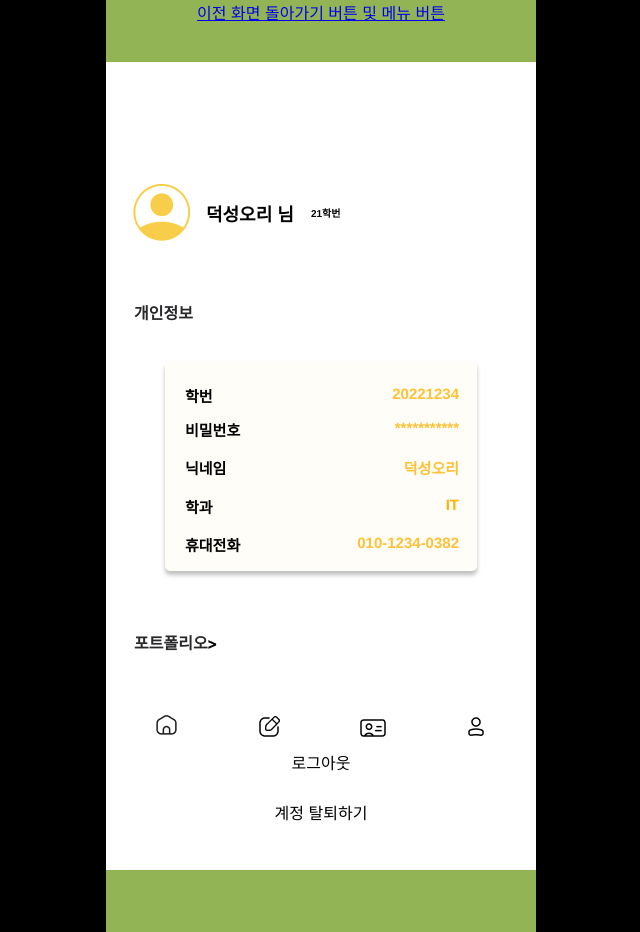
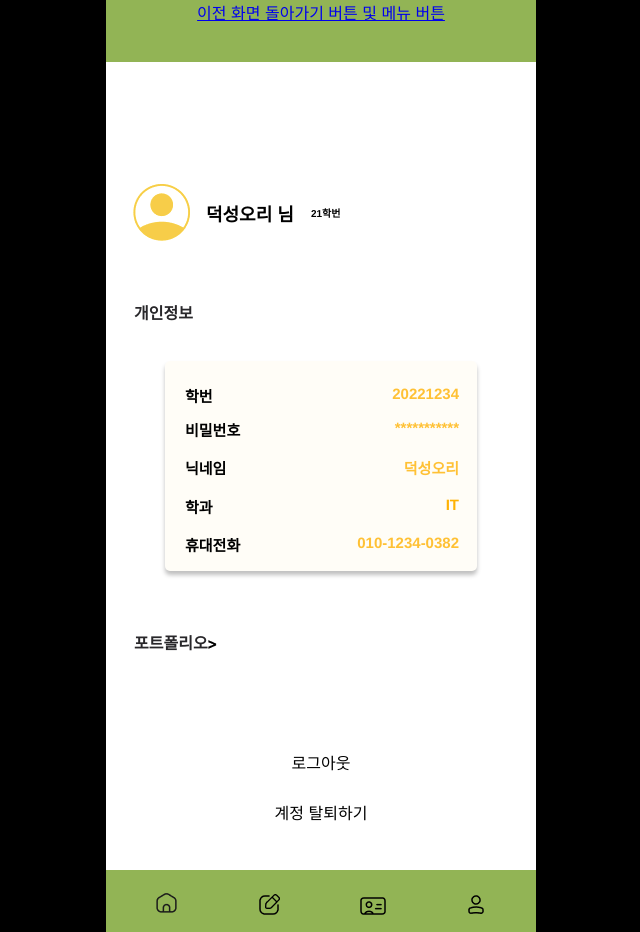
Before and after one commit to 2024-DUKS/duks_FE, a React (Create React App) app in the folder duks_fe/: page /mypage in a window 1280 px wide. Shown: the whole page, without its empty margins (319-959 px from the left). Built offline with nearby package versions, Linux system fonts and the light colour scheme.

Commit message:
푸터 고정 문제 해결

```diff
--- a/duks_fe/src/components/Footer.css
+++ b/duks_fe/src/components/Footer.css
@@ -1,12 +1,14 @@
 .footerStyle {
-  position: fixed;
+  position: relative;
   left: 0;
   bottom: 40px;
   width: 100%;
 }
 
-.footer-image {
-  padding: 19px 40px; /* 상하, 좌우 */
+.footerImage {
+  margin: 50px auto 0; /* 위쪽 여백 추가 (20px) */
+  padding: 10px 40px; /* 상하, 좌우 */
+  object-fit: cover;
 }
 
 ul {
--- a/duks_fe/src/components/Footer.js
+++ b/duks_fe/src/components/Footer.js
@@ -4,26 +4,25 @@ import cardButton from '../img/cardButton.png';
 import editButton from '../img/editButton.png';
 import homeButton from '../img/homeButton.png';
 import myPageButton from '../img/myPageButton.png';
-import './Footer.css'; // CSS 파일 경로 확인
-
+import { footerStyle, footerImage, ul } from './Footer.css';
 
 
 const Footer = () => {
     return (
-        <footer className="footer" style={footerStyle}>
+        <footer className="footerStyle">
             <ul>
                 <li>
                     <Link to="/Main">
-                        <img src={homeButton} alt="My Image" className="footer-image"/>
+                        <img src={homeButton} alt="My Image" className="footerImage"/>
                     </Link>
                     <Link to="/Edit">
-                        <img src={editButton} alt="My Image" className="footer-image"/>
+                        <img src={editButton} alt="My Image" className="footerImage"/>
                     </Link>
                     <Link to="/Card">
-                        <img src={cardButton} alt="My Image" className="footer-image"/>
+                        <img src={cardButton} alt="My Image" className="footerImage"/>
                     </Link>
                     <Link to="/MyPage">
-                        <img src={myPageButton} alt="My Image" className="footer-image"/>
+                        <img src={myPageButton} alt="My Image" className="footerImage"/>
                     </Link>
                 </li>
             </ul>
@@ -31,12 +30,7 @@ const Footer = () => {
     );
 };
 
-const footerStyle = {
-    position: 'fixed',
-    left: '0',
-    bottom: '40px',
-    width: '100%',
-};
+
 
 
 export default Footer;
--- a/duks_fe/src/components/ImageUpLoader.js
+++ b/duks_fe/src/components/ImageUpLoader.js
@@ -1,7 +1,8 @@
-//프로필 이미지 업로드 해주는 컴포넌트 (명함 이미지랑 다른 거임!! 댓글 쓸 때 쓰는 프사)
+// ImageUploader.js
 import './ImageUpLoader.css';
 import React, { useState } from 'react';
-const ImageUploader = () => {
+
+const ImageUploader = ({ defaultImage, className }) => {
     const [selectedImage, setSelectedImage] = useState(null);
     const [imagePreview, setImagePreview] = useState(null);
 
@@ -23,9 +24,9 @@ const ImageUploader = () => {
 
     return (
       <div>
-        <div className="image-preview" onClick={handleDefaultImageClick}>
+        <div className={`image-preview ${className}`} onClick={handleDefaultImageClick}>
           <img
-            src={imagePreview || require('../img/duk_img.png')} // 기본 이미지
+            src={imagePreview || defaultImage} // 기본 이미지 props로 받기
             alt="Preview"
             className="circle-image"
           />
@@ -39,6 +40,6 @@ const ImageUploader = () => {
         />
       </div>
     );
-  };
+};
 
-  export default ImageUploader;
+export default ImageUploader;
--- a/duks_fe/src/pages/Card.js
+++ b/duks_fe/src/pages/Card.js
@@ -25,7 +25,7 @@ const Card = () => {
         <Overlap>
           <InputPhoto src="path_to_your_image.jpg" alt="Input" />
           <OverlapGroup />
-          <TextDiv>Text</TextDiv>
+          <TextDiv>사진을 입력해주세요</TextDiv>
           <Image src="path_to_your_image.jpg" alt="Business" />
           <UserName>홍길동</UserName>
           <UserEmail>honghonghon@gmail.com</UserEmail>
--- a/duks_fe/src/pages/MyPage.js
+++ b/duks_fe/src/pages/MyPage.js
@@ -55,7 +55,10 @@ const MyPage = () => {
             </OverlapGroup>
           </Person>
           <TextWrapper>덕성오리 님
-            <ImageUploader />
+          <ImageUploader
+                defaultImage={require('../img/duk_img.png')} // 기본 이미지 경로
+                className="myPageProfileImage" // 추가 클래스 이름 (스타일 지정 시 활용)
+            />
           </TextWrapper>
 
           <TextWrapper2>21학번</TextWrapper2>
```
